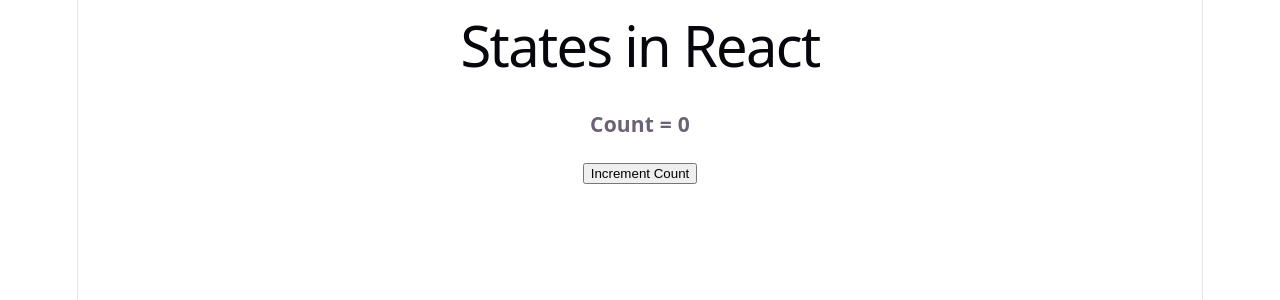
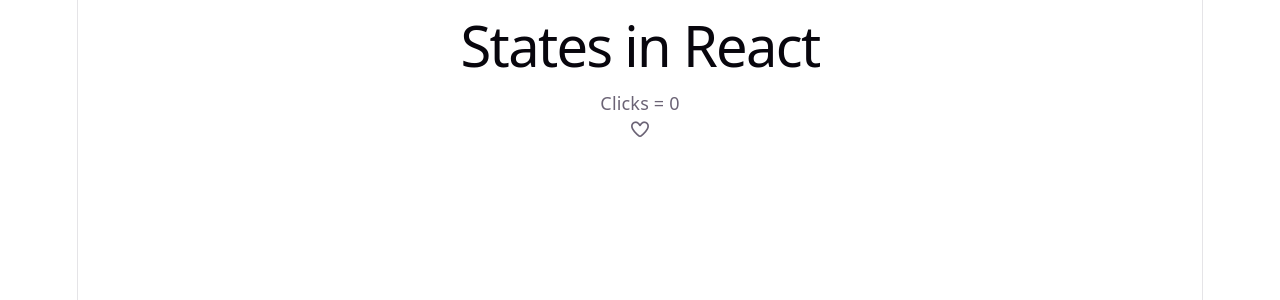
Before and after one commit to Princedeve/React, a React (Vite) app in the folder react-state-class/: page / in a window 1280 px wide. Shown: the top 300 px of the page. Built offline with nearby package versions, Linux system fonts and the light colour scheme.

Commit message:
update code

```diff
--- a/react-state-class/index.html
+++ b/react-state-class/index.html
@@ -4,6 +4,7 @@
     <meta charset="UTF-8" />
     <link rel="icon" type="image/svg+xml" href="/favicon.svg" />
     <meta name="viewport" content="width=device-width, initial-scale=1.0" />
+    <link rel="stylesheet" href="https://cdnjs.cloudflare.com/ajax/libs/font-awesome/7.3.1/css/all.min.css">
     <title>react-state-class</title>
   </head>
   <body>
--- a/react-state-class/src/App.jsx
+++ b/react-state-class/src/App.jsx
@@ -1,11 +1,12 @@
 import './App.css';
 import Counter from "./Counter";
+import LikeButton from "./LikeButton";
 
 function App() {
   return (
   <>
   <h1>States in React</h1>
-  <Counter />
+  <LikeButton />
   </>
    );
 }
--- /dev/null
+++ b/react-state-class/src/LikeButton.jsx
@@ -0,0 +1,26 @@
+import { useState } from "react";
+
+export default function LikeButton(){
+    let [isLiked, setIsLiked] = useState(false);
+    let [click, setClicks] = useState(0);
+
+    let toggleLike = () => {
+        setIsLiked(!isLiked);
+        setClicks(click+1);
+    };
+
+    let likeStyle = {color: "red"};
+
+    return (
+        <div>
+            <p>Clicks = {click}</p>
+            <p onClick={toggleLike}>
+                {isLiked ? (
+                    <i className="fa-solid fa-heart" style={likeStyle}></i>
+                ) : (
+                    <i className="fa-regular fa-heart"></i>
+                )}
+            </p>
+        </div>
+    );
+}
```
Also changed, not shown: 1 other file (tests, documents, lock files or other folders).
